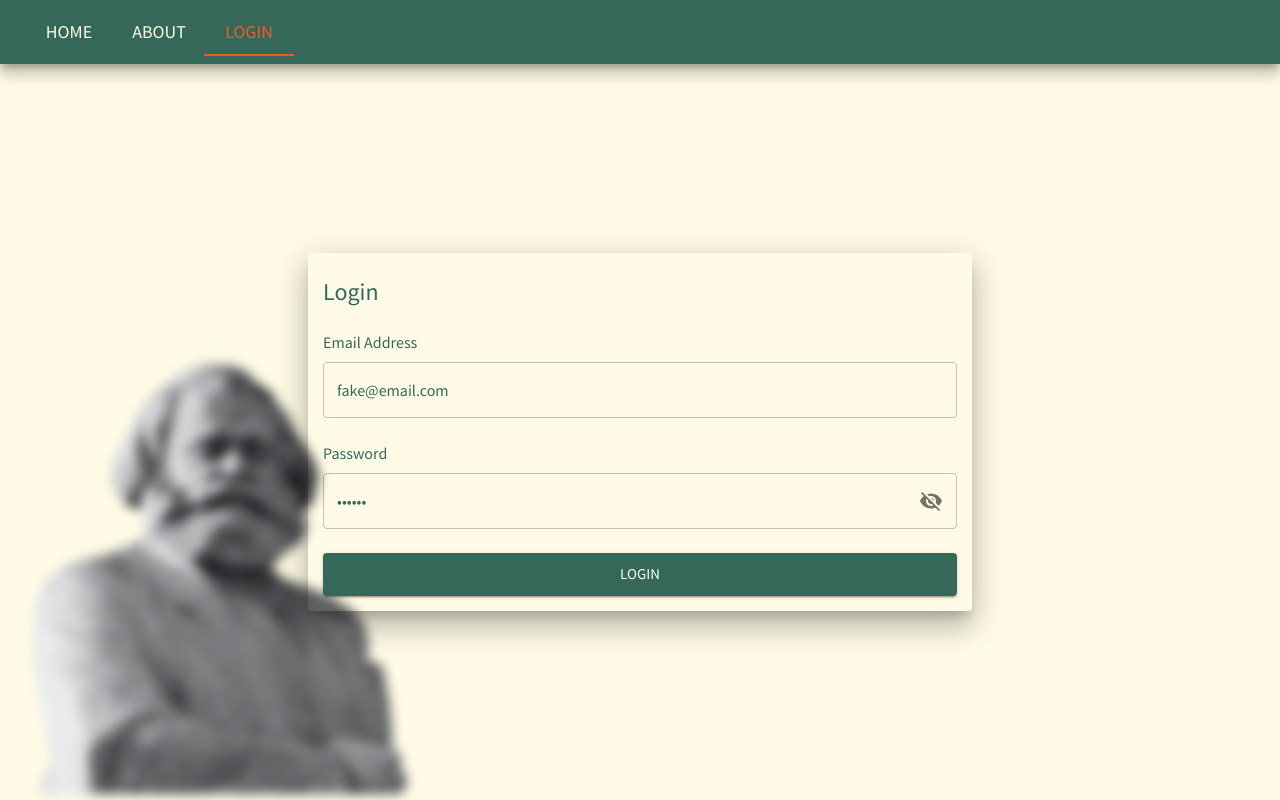
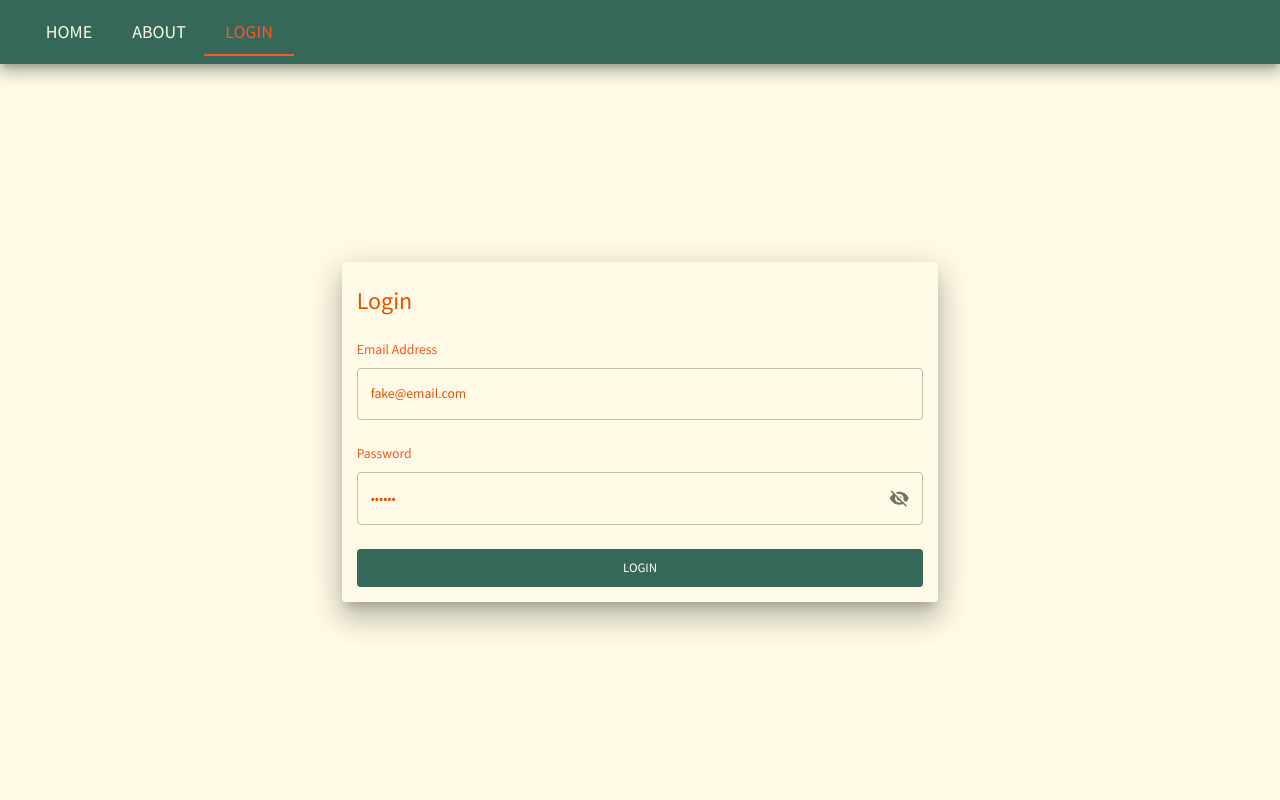
Before and after one commit to vitlyc/labaratory, a React (Create React App) app: page /login in a window 1280 px wide. Built offline with nearby package versions, Linux system fonts and the light colour scheme.

Commit message:
Revert "colors"
This reverts commit 743e275d9379793d4921e6256873c2ef4e988412.

```diff
--- a/src/components/NavTabs/NavTabs.tsx
+++ b/src/components/NavTabs/NavTabs.tsx
@@ -21,20 +21,6 @@ const NavTabs = () => {
     // color: (theme:any) => theme.palette.primary.light,
   } as const
 
-  const anotherStyle = {
-    visibility: "visible",
-    my: 2,
-    p: 1,
-    bgcolor: (theme: any) => (theme.palette.mode === "dark" ? "#101010" : "grey.100"),
-    color: (theme: any) => (theme.palette.mode === "dark" ? "grey.300" : "grey.800"),
-    border: "1px solid",
-    borderColor: (theme: any) =>
-      theme.palette.mode === "dark" ? "grey.800" : "grey.300",
-    borderRadius: 2,
-    fontSize: "0.875rem",
-    fontWeight: "700",
-  }
-
   useEffect(() => {
     const pathToValueMap: PathToValueMap = { "/": 0, "/about": 1, "/login": 2 }
 
@@ -48,6 +34,7 @@ const NavTabs = () => {
         onChange={onChangeTab}
         indicatorColor="secondary"
         textColor="secondary"
+        color="black"
       >
         <Tab label="Home" component={Link} to="/" sx={styleTab} />
         <Tab label="About" component={Link} to="/about" sx={styleTab} />
--- a/src/custom-theme.json
+++ /dev/null
@@ -1,47 +0,0 @@
-{
-  "color-primary-100": "#C8FACD",
-  "color-primary-200": "#93F6A7",
-  "color-primary-300": "#5BE584",
-  "color-primary-400": "#33CC70",
-  "color-primary-500": "#00AB55",
-  "color-primary-600": "#009357",
-  "color-primary-700": "#007B55",
-  "color-primary-800": "#00634F",
-  "color-primary-900": "#005249",
-  "color-success-100": "#CBFCD4",
-  "color-success-200": "#99FAB5",
-  "color-success-300": "#64F19B",
-  "color-success-400": "#3EE48E",
-  "color-success-500": "#06D37E",
-  "color-success-600": "#04B57D",
-  "color-success-700": "#039777",
-  "color-success-800": "#017A6C",
-  "color-success-900": "#016563",
-  "color-info-100": "#D1E3FE",
-  "color-info-200": "#A4C5FD",
-  "color-info-300": "#76A3F9",
-  "color-info-400": "#5486F4",
-  "color-info-500": "#1E59ED",
-  "color-info-600": "#1544CB",
-  "color-info-700": "#0F32AA",
-  "color-info-800": "#092289",
-  "color-info-900": "#051771",
-  "color-warning-100": "#FEFDCD",
-  "color-warning-200": "#FEFB9C",
-  "color-warning-300": "#FDF76A",
-  "color-warning-400": "#FBF345",
-  "color-warning-500": "#F9ED09",
-  "color-warning-600": "#D6CA06",
-  "color-warning-700": "#B3A804",
-  "color-warning-800": "#908702",
-  "color-warning-900": "#776F01",
-  "color-danger-100": "#FFE3D9",
-  "color-danger-200": "#FFC1B3",
-  "color-danger-300": "#FF988D",
-  "color-danger-400": "#FF7271",
-  "color-danger-500": "#FF4252",
-  "color-danger-600": "#DB304E",
-  "color-danger-700": "#B72149",
-  "color-danger-800": "#931542",
-  "color-danger-900": "#7A0C3D"
-}
--- a/src/pages/Login.tsx
+++ b/src/pages/Login.tsx
@@ -1,9 +1,10 @@
-import { Grid, Stack, Typography, Card, Box, Divider, Button } from "@mui/material"
+import { Link } from "react-router-dom"
+
+import { Grid, Stack, Typography, Card, Box, Divider } from "@mui/material"
 
 import LoginForm from "./authentication/LoginForm"
 import AuthWrapper from "./authentication/AuthWrapper"
 import { JsxEmit } from "typescript"
-import AuthBackground from "./authentication/AuthBackground"
 
 const Login: React.FC = () => (
   <Grid
@@ -22,16 +23,14 @@ const Login: React.FC = () => (
         [theme.breakpoints.up("md")]: {
           maxWidth: "55%",
         },
-        background: "transparent",
       })}
     >
-      <Typography color={"primary"} sx={{ padding: "10px 0 25px 0" }} variant="h3">
+      <Typography sx={{ padding: "10px 0 25px 0" }} variant="h3">
         Login
       </Typography>
 
       <LoginForm />
     </Card>
-    <AuthBackground />
   </Grid>
 )
 
--- a/src/pages/authentication/AuthBackground.js
+++ b/src/pages/authentication/AuthBackground.js
@@ -7,18 +7,13 @@ import Karl from "../../assets/pure Karl.png"
 const AuthBackground = () => {
   return (
     <Box
-      sx={(theme) => ({
+      sx={{
         position: "absolute",
         filter: "blur(6px)",
         zIndex: -1,
         bottom: 0,
-        left: 0,
-        // [theme.breakpoints.up("md")]: {
-        //   maxWidth: "35%",
-        // },
-        maxWidth: { md: "35%" },
-      })}
-      width="50%"
+      }}
+      width="50vh"
     >
       <img src={Karl} alt="Karl photo" height="100%" width="100%" />
     </Box>
--- a/src/pages/authentication/LoginForm.js
+++ b/src/pages/authentication/LoginForm.js
@@ -22,7 +22,6 @@ import { Formik } from "formik"
 
 import VisibilityIcon from "@mui/icons-material/Visibility"
 import VisibilityOffIcon from "@mui/icons-material/VisibilityOff"
-import { themeSettings } from "../../theme"
 
 const LoginForm = () => {
   const [checked, setChecked] = React.useState(false)
@@ -75,12 +74,7 @@ const LoginForm = () => {
             <Grid container spacing={3}>
               <Grid item xs={12}>
                 <Stack spacing={1}>
-                  <InputLabel
-                    htmlFor="email-login"
-                    sx={(theme) => ({
-                      color: theme.palette.primary.main,
-                    })}
-                  >
+                  <InputLabel htmlFor="email-login" sx={{ color: "#FD5523" }}>
                     Email Address
                   </InputLabel>
                   <OutlinedInput
@@ -103,12 +97,7 @@ const LoginForm = () => {
               </Grid>
               <Grid item xs={12}>
                 <Stack spacing={1}>
-                  <InputLabel
-                    htmlFor="password-login"
-                    sx={(theme) => ({
-                      color: theme.palette.primary.main,
-                    })}
-                  >
+                  <InputLabel htmlFor="password-login" sx={{ color: "#FD5523" }}>
                     Password
                   </InputLabel>
                   <OutlinedInput
@@ -150,6 +139,7 @@ const LoginForm = () => {
               )}
               <Grid item xs={12}>
                 <Button
+                  disableElevation
                   disabled={isSubmitting}
                   fullWidth
                   size="large"
--- a/src/theme.ts
+++ b/src/theme.ts
@@ -70,7 +70,7 @@ export const tokens = (mode: string) => ({
           600: "#858585",
           700: "#a3a3a3",
           800: "#c2c2c2",
-          900: "#e0e1e0",
+          900: "#e0e0e0",
         },
         primary: {
           100: "#040509",
@@ -119,6 +119,7 @@ export const tokens = (mode: string) => ({
       }),
 })
 
+// mui theme settings
 export const themeSettings = (mode: string) => {
   const colors = tokens(mode)
   return {
@@ -158,7 +159,7 @@ export const themeSettings = (mode: string) => {
               default: "#FFFBE6",
             },
             text: {
-              primary: "#356859",
+              primary: "#e65100",
               secondary: "#FFFBE6",
               light: "#B9E4C9",
             },
@@ -166,7 +167,7 @@ export const themeSettings = (mode: string) => {
     },
     typography: {
       fontFamily: ["Source Sans Pro", "sans-serif"].join(","),
-      fontSize: 14,
+      fontSize: 12,
       h1: {
         fontFamily: ["Source Sans Pro", "sans-serif"].join(","),
         fontSize: 40,
@@ -224,91 +225,3 @@ export const useMode = (): UseModeReturnType => {
 
   return [theme, colorMode]
 }
-
-const secTheme = {
-  primary: {
-    lightest: "#F5F7FF",
-    light: "#EBEEFE",
-    main: "#6366F1",
-    dark: "#4338CA",
-    darkest: "#312E81",
-  },
-  secondary: {
-    lightest: "#F8F9FA",
-    light: "#F3F4F6",
-    main: "#6C737F",
-    dark: "#384250",
-    darkest: "#111927",
-  },
-  error: {
-    lightest: "#FEF3F2",
-    light: "#FEE4E2",
-    main: "#F04438",
-    dark: "#B42318",
-    darkest: "#7A271A",
-  },
-  warning: {
-    lightest: "#FFFAEB",
-    light: "#FEF0C7",
-    main: "#F79009",
-    dark: "#B54708",
-    darkest: "#7A2E0E",
-  },
-  info: {
-    lightest: "#ECFDFF",
-    light: "#CFF9FE",
-    main: "#06AED4",
-    dark: "#0E7090",
-    darkest: "#164C63",
-  },
-  success: {
-    lightest: "#F0FDF9",
-    light: "#CCFBEF",
-    main: "#15B79E",
-    dark: "#107569",
-    darkest: "#134E48",
-  },
-  purple: {
-    lightest: "#F9F5FF",
-    light: "#F4EBFF",
-    main: "#9E77ED",
-    dark: "#6941C6",
-    darkest: "#42307D",
-  },
-  indigo: {
-    lightest: "#F5F7FF",
-    light: "#EBEEFE",
-    main: "#6366F1",
-    dark: "#4338CA",
-    darkest: "#312E81",
-  },
-  green: {
-    lightest: "#F6FEF9",
-    light: "#EDFCF2",
-    main: "#16B364",
-    dark: "#087443",
-    darkest: "#084C2E",
-  },
-  blue: {
-    lightest: "#F5F8FF",
-    light: "#EBEFFF",
-    main: "#2970FF",
-    dark: "#004EEB",
-    darkest: "#00359E",
-  },
-}
-
-const componentsTheme = {
-  dark: {
-    mainBackground: "#1c2536",
-    compBackground: "#111927",
-    textPrimary: "#edf2f7",
-    textSecondary: "#a0aec0",
-  },
-  light: {
-    mainBackground: "#f3f4f6",
-    compBackground: "#ffffff",
-    textPrimary: "#111927",
-    textSecondary: "#6c737f",
-  },
-}
```
Also changed, not shown: src/assets/Karl.avif (added), src/assets/pure Karl.png.
